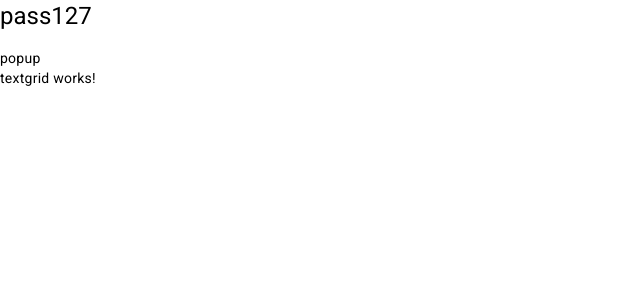
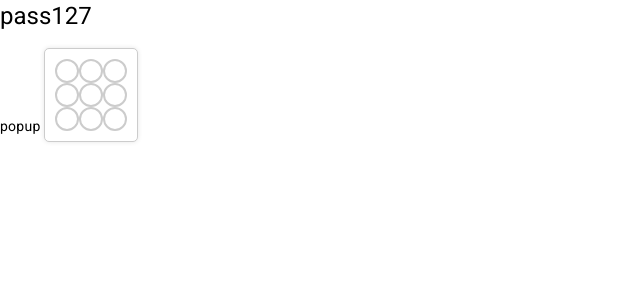
Before and after one commit to kofolmarko/pass127, an Angular app: page / in a window 1280 px wide. Shown: the top 300 px of the page, without its empty margins (0-640 px from the left). Built offline with nearby package versions, Linux system fonts and the light colour scheme.

Commit message:
add(pattern): added working pattern

```diff
--- a/src/app/components/pattern/pattern.component.html
+++ b/src/app/components/pattern/pattern.component.html
@@ -1,21 +1,12 @@
-<div class="container">
-	<h1>pattern-lock-js Implementation in Angular</h1>
-	<h1 *ngIf="isMatched!=null">Result: {{isMatched?"Matched":"No Matched"}}</h1>
-	<svg class="patternlock" id="lock" viewBox="0 0 100 100" xmlns="http://www.w3.org/2000/svg">
-		<g class="lock-actives"></g>
-		<g class="lock-lines"></g>
-		<g class="lock-dots">
-			<circle cx="20" cy="20" r="2"/>
-			<circle cx="50" cy="20" r="2"/>
-			<circle cx="80" cy="20" r="2"/>
-
-			<circle cx="20" cy="50" r="2"/>
-			<circle cx="50" cy="50" r="2"/>
-			<circle cx="80" cy="50" r="2"/>
-
-			<circle cx="20" cy="80" r="2"/>
-			<circle cx="50" cy="80" r="2"/>
-			<circle cx="80" cy="80" r="2"/>
-		</g>
-	  </svg>
-  </div>
+<div class="pattern-lock">
+	<div *ngFor="let row of rows" class="pattern-lock-row">
+		<div
+			*ngFor="let col of cols"
+			class="pattern-lock-cell"
+			[ngClass]="{ selected: isSelected(row, col) }"
+			(mousedown)="onCellDown(row, col)"
+			(mouseenter)="onCellEnter(row, col)"
+			(mouseup)="onCellUp()">
+		</div>
+	</div>
+</div>
--- a/src/app/components/pattern/pattern.component.scss
+++ b/src/app/components/pattern/pattern.component.scss
@@ -0,0 +1,26 @@
+.pattern-lock {
+	display: inline-block;
+	border: 1px solid #ccc;
+	border-radius: 5px;
+	background-color: #fff;
+	padding: 10px;
+	box-shadow: 0 0 5px rgba(0, 0, 0, 0.1);
+  }
+
+  .pattern-lock-row {
+	display: flex;
+	justify-content: space-around;
+	align-items: center;
+  }
+
+  .pattern-lock-cell {
+	width: 20px;
+	height: 20px;
+	border-radius: 50%;
+	border: 2px solid #ccc;
+	transition: background-color 0.2s ease;
+  }
+
+  .pattern-lock-cell.selected {
+	background-color: #ccc;
+  }
--- a/src/app/components/pattern/pattern.component.ts
+++ b/src/app/components/pattern/pattern.component.ts
@@ -1,39 +1,43 @@
-import { Component, OnInit, AfterViewInit } from '@angular/core';
+import { Component, EventEmitter, Output } from '@angular/core';
 
-
-
-declare var PatternLock: any;
 @Component({
 	selector: 'app-pattern',
 	templateUrl: './pattern.component.html',
-  styleUrls: ['./pattern.component.scss']
+	styleUrls: ['./pattern.component.scss'],
 })
+export class PatternComponent {
+	rows = [0, 1, 2];
+	cols = [0, 1, 2];
+	isMouseDown = false;
+	selectedCells: number[] = [];
 
-export class PatternComponent implements OnInit, AfterViewInit {
-  title = 'pattern-lock';
-  matchedPattern = 5784;
-  isMatched: boolean|null = null;
+	@Output() onComplete = new EventEmitter<string>();
 
-  ngOnInit(): void {
-
+	onCellDown(row: number, col: number): void {
+		this.isMouseDown = true;
+		this.selectedCells = [this.getCellNumber(row, col)];
 	}
 
-  ngAfterViewInit(): void {
-    const me = this;
-    var p = new PatternLock(document.getElementById('lock'), {
-        onPattern: function(pattern:any){
-          if(pattern) {
-            if(me.matchedPattern === pattern) {
-              me.isMatched = true;
-              this.success()
-            } else {
-              me.isMatched = false;
-              this.error()
+	onCellEnter(row: number, col: number): void {
+		if (this.isMouseDown) {
+			const cellNumber = this.getCellNumber(row, col);
+			if (!this.selectedCells.includes(cellNumber)) {
+				this.selectedCells.push(cellNumber);
+			}
 		}
 	}
 
-        }
-    });
+	onCellUp(): void {
+		this.isMouseDown = false;
+		this.onComplete.emit(this.selectedCells.join('-'));
+		this.selectedCells = [];
 	}
 
+	isSelected(row: number, col: number): boolean {
+		return this.selectedCells.includes(this.getCellNumber(row, col));
 	}
+
+	getCellNumber(row: number, col: number): number {
+		return row * 3 + col + 1;
+	}
+}
--- a/src/app/components/popup/popup.component.html
+++ b/src/app/components/popup/popup.component.html
@@ -1,2 +1,2 @@
 popup
-<app-textgrid></app-textgrid>
+<app-pattern (onComplete)="addPattern($event)"></app-pattern>
--- a/src/app/components/popup/popup.component.ts
+++ b/src/app/components/popup/popup.component.ts
@@ -2,18 +2,20 @@ import { Component } from '@angular/core';
 import { HashService } from 'src/app/services/hash.service';
 
 @Component({
-  selector: 'app-popup',
-  templateUrl: './popup.component.html',
-  styleUrls: ['./popup.component.scss']
+	selector: 'app-popup',
+	templateUrl: './popup.component.html',
+	styleUrls: ['./popup.component.scss'],
 })
 export class PopupComponent {
 	private password: string = '';
 
-	constructor(
-		private hashService: HashService
-	) { }
+	constructor(private hashService: HashService) {}
+
+	addPattern(pattern: any) {
+		console.log(pattern)
+	}
 
 	getHashedValue(): void {
-		this.password = this.hashService.hash('input params')
+		this.password = this.hashService.hash('input params');
 	}
 }
```
Also changed, not shown: src/app/app.module.ts (+4 -4 lines). Lines whose indentation alone changed are shown as unchanged.
